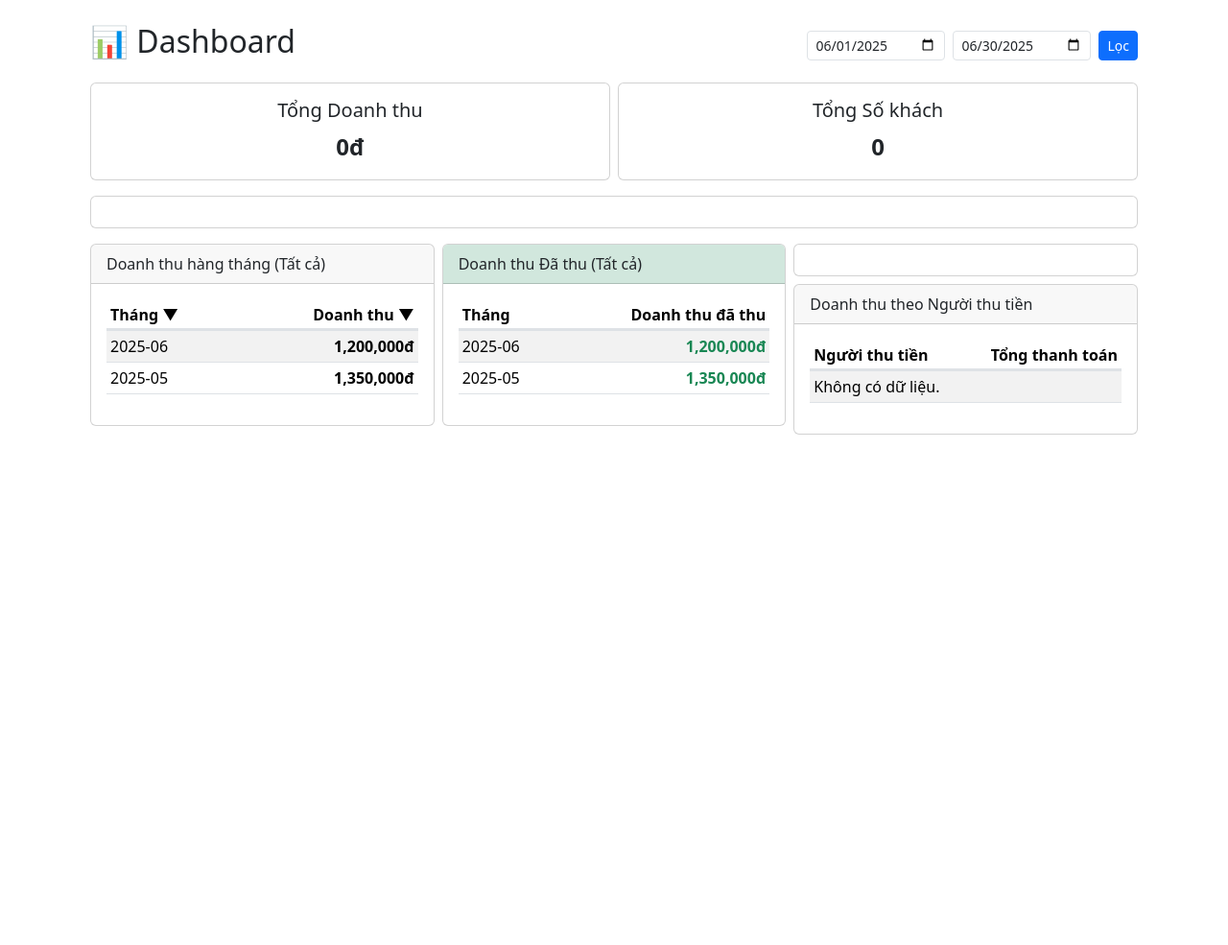
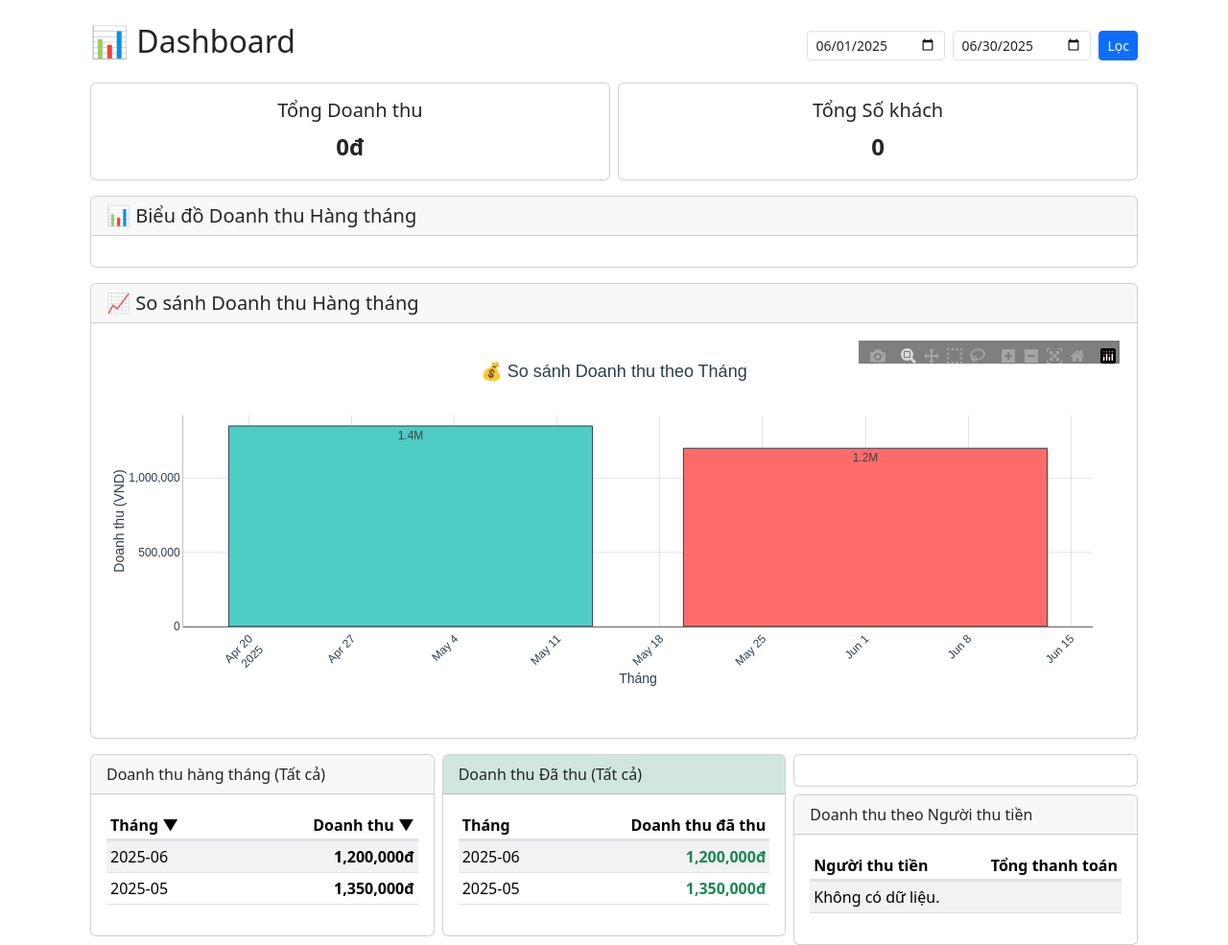
Before and after one commit to locle27/RenderStreamlit, a Flask app: page / in a window 1280 px wide. Shown: the part 56-1041 px from the top of the page at 96% size. Before the commit the page ends 509 px from the top, so only its background shows below. Run offline with Flask 3, Linux system fonts and the light colour scheme; some libraries are stand-ins or nearby versions.

Commit message:
Add monthly revenue comparison bar chart to dashboard

```diff
--- a/templates/dashboard.html
+++ b/templates/dashboard.html
@@ -44,8 +44,25 @@
     <div class="row g-2 mb-3">
         <div class="col-12">
             <div class="card">
+                <div class="card-header">
+                    <h5 class="mb-0">📊 Biểu đồ Doanh thu Hàng tháng</h5>
+                </div>
                 <div class="card-body">
                     <div id="monthly-revenue-chart" data-chart-json="{{ monthly_revenue_chart_json|tojson|safe }}"></div>
+                </div>
+            </div>
+        </div>
+    </div>
+
+    <!-- Biểu đồ Cột So sánh Doanh thu -->
+    <div class="row g-2 mb-3">
+        <div class="col-12">
+            <div class="card">
+                <div class="card-header">
+                    <h5 class="mb-0">📈 So sánh Doanh thu Hàng tháng</h5>
+                </div>
+                <div class="card-body">
+                    <div id="monthly-revenue-bar-chart"></div>
                 </div>
             </div>
         </div>
@@ -180,7 +197,7 @@
             console.error("Error rendering collector chart:", e);
         }
 
-        // Biểu đồ doanh thu hàng tháng
+        // Biểu đồ doanh thu hàng tháng (line chart)
         try {
             const monthlyRevenueChartDiv = document.getElementById('monthly-revenue-chart');
             const monthlyRevenueChartJsonString = monthlyRevenueChartDiv.dataset.chartJson;
@@ -197,6 +214,87 @@
         } catch(e) {
             console.error("Error rendering monthly revenue chart:", e);
         }
+
+        // Biểu đồ cột so sánh doanh thu hàng tháng
+        try {
+            const monthlyRevenueData = {{ monthly_revenue_list|tojson|safe }};
+            console.log("Monthly revenue data for bar chart:", monthlyRevenueData);
+
+            if (monthlyRevenueData && monthlyRevenueData.length > 0) {
+                const months = monthlyRevenueData.map(item => item['Tháng']);
+                const revenues = monthlyRevenueData.map(item => item['Doanh thu']);
+
+                const barChartData = [{
+                    x: months,
+                    y: revenues,
+                    type: 'bar',
+                    name: 'Doanh thu',
+                    marker: {
+                        color: ['#FF6B6B', '#4ECDC4', '#45B7D1', '#96CEB4', '#FFEAA7', '#DDA0DD', '#98D8C8', '#FFB347', '#87CEEB', '#F0E68C', '#FFA07A', '#20B2AA'],
+                        line: {
+                            color: '#2c3e50',
+                            width: 1
+                        }
+                    },
+                    text: revenues.map(r => (r / 1000000).toFixed(1) + 'M'),
+                    textposition: 'auto',
+                    hovertemplate: '<b>%{x}</b><br>' +
+                                  'Doanh thu: %{y:,.0f}đ<br>' +
+                                  '<extra></extra>'
+                }];
+
+                const barChartLayout = {
+                    title: {
+                        text: '💰 So sánh Doanh thu theo Tháng',
+                        x: 0.5,
+                        font: {
+                            size: 18,
+                            family: 'Arial, sans-serif',
+                            color: '#2c3e50'
+                        }
+                    },
+                    xaxis: {
+                        title: 'Tháng',
+                        tickangle: -45,
+                        showgrid: true,
+                        gridcolor: 'rgba(128,128,128,0.2)',
+                        showline: true,
+                        linecolor: 'rgba(128,128,128,0.5)'
+                    },
+                    yaxis: {
+                        title: 'Doanh thu (VND)',
+                        tickformat: ',.0f',
+                        showgrid: true,
+                        gridcolor: 'rgba(128,128,128,0.2)',
+                        showline: true,
+                        linecolor: 'rgba(128,128,128,0.5)'
+                    },
+                    plot_bgcolor: 'rgba(0,0,0,0)',
+                    paper_bgcolor: 'rgba(0,0,0,0)',
+                    font: {
+                        family: 'Arial, sans-serif',
+                        size: 12,
+                        color: '#2c3e50'
+                    },
+                    margin: {
+                        l: 80,
+                        r: 30,
+                        t: 80,
+                        b: 100
+                    },
+                    height: 400,
+                    showlegend: false
+                };
+
+                Plotly.newPlot('monthly-revenue-bar-chart', barChartData, barChartLayout, {responsive: true});
+                console.log("Monthly revenue bar chart rendered.");
+            } else {
+                console.log("No monthly revenue data available for bar chart.");
+                document.getElementById('monthly-revenue-bar-chart').innerHTML = '<p class="text-center text-muted">Không có dữ liệu để hiển thị biểu đồ</p>';
+            }
+        } catch(e) {
+            console.error("Error rendering monthly revenue bar chart:", e);
+        }
     });
 </script>
 {% endblock %}
```
